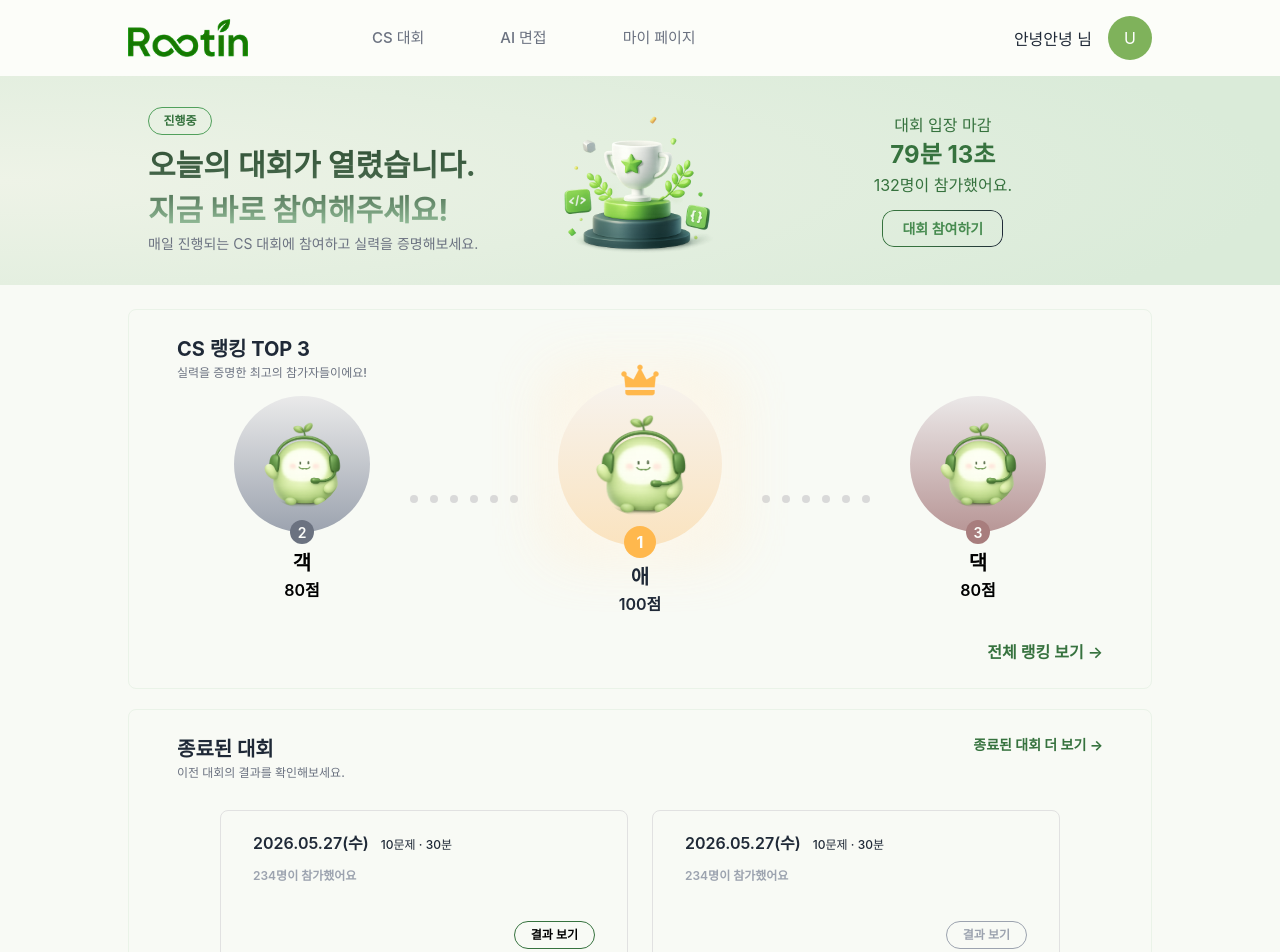
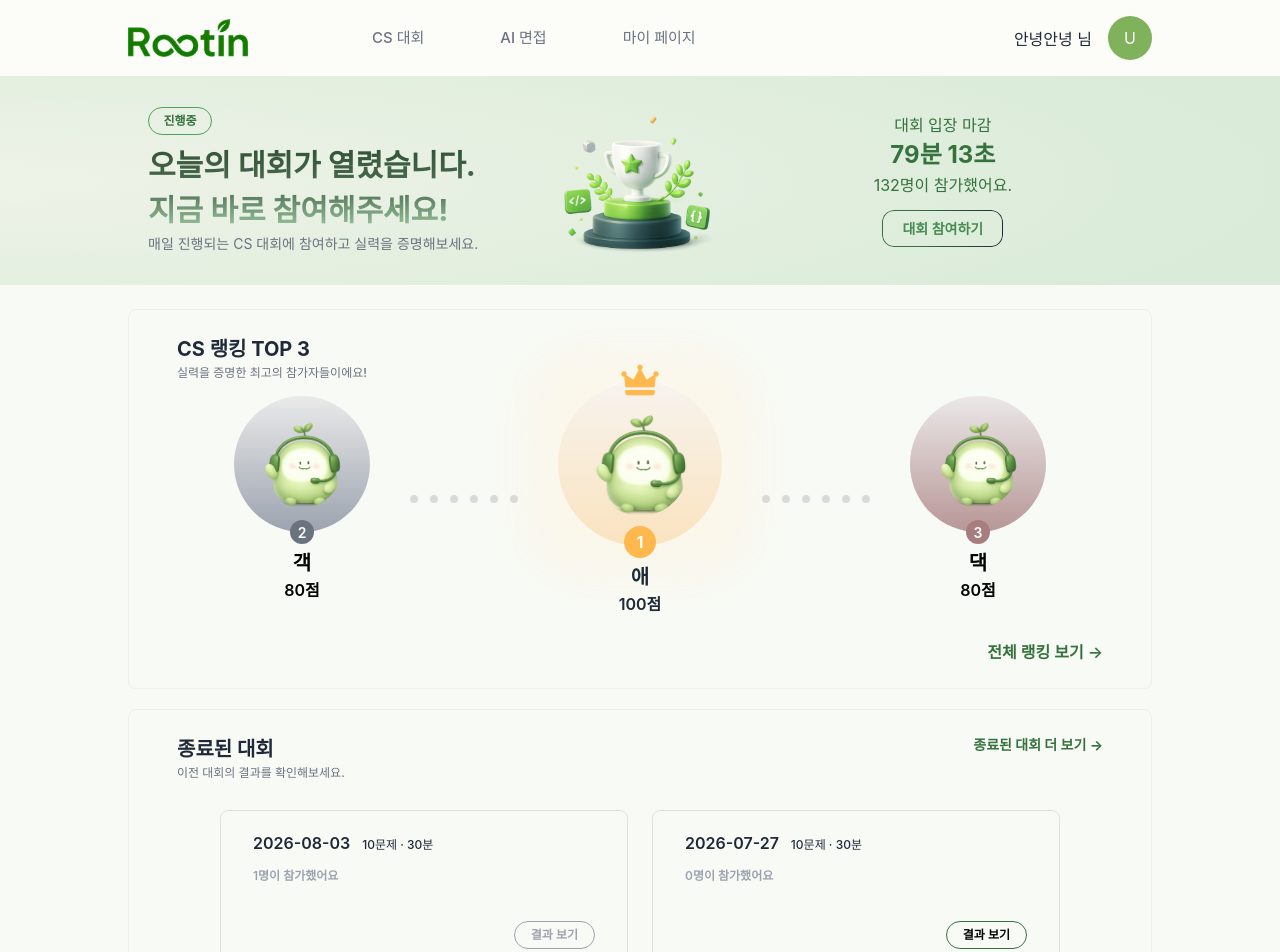
Before and after one commit to Rootin-lion/rootin-fe, a Next.js app: page /contests in a window 1280 px wide. Shown: the top 952 px of the page. Built offline with nearby package versions, Linux system fonts and the light colour scheme; a web font is replaced by a local one.

Commit message:
feat: 과거 대회 연결

```diff
--- a/src/components/contests/Banner.tsx
+++ b/src/components/contests/Banner.tsx
@@ -61,6 +61,9 @@ export default function Banner({
     return `${m}분 ${s}초`;
   };
 
+  const timeColor =
+    competition.remainingSeconds >= 300 ? "text-primary-900" : "text-error";
+
   return (
     <div className="w-full bg-[radial-gradient(100%_100%_at_0%_50%,#EEF3E7_0%,#E4EFE0_50%,#DAEBD9_100%)]">
       <div className="mx-auto flex max-w-5xl items-center justify-between py-7">
@@ -108,7 +111,7 @@ export default function Banner({
               ) : (
                 <>
                   <p>대회 입장 마감</p>
-                  <p className="text-[24px] font-bold">
+                  <p className={`${timeColor} text-[24px] font-bold`}>
                     {formatRemainingTime(competition.remainingSeconds)}
                   </p>
                   <p>132명이 참가했어요.</p>
--- a/src/components/contests/ContestResultCard.tsx
+++ b/src/components/contests/ContestResultCard.tsx
@@ -1,3 +1,4 @@
+import { ContestResultsState } from "@/types/contests/competition";
 import React from "react";
 
 const CardButton = ({
@@ -22,24 +23,28 @@ const CardButton = ({
 };
 
 export default function ContestResultCard({
-  isDisabled,
+  contests,
 }: {
-  isDisabled: boolean;
+  contests: ContestResultsState;
 }) {
   return (
     <div className="flex w-full max-w-102 flex-col gap-9 rounded-lg border border-[#E1E1E1] px-8 py-5">
       <div className="flex items-baseline gap-3">
         <div className="flex flex-col gap-3">
-          <p className="text-text text-[16px] font-semibold">2026.05.27(수)</p>
+          <p className="text-text text-[16px] font-semibold">
+            {contests.competitionDate}
+          </p>
           <p className="text-disabled-text text-[12px] font-semibold">
-            234명이 참가했어요
+            {contests.participantCount}명이 참가했어요
           </p>
         </div>
-        <p className="text-text text-[12px] font-medium">10문제 · 30분</p>
+        <p className="text-text text-[12px] font-medium">
+          {contests.problemCount}문제 · {contests.timeLimitMinutes}분
+        </p>
       </div>
 
       <div className="text-right">
-        <CardButton isDisabled={isDisabled}>결과 보기</CardButton>
+        <CardButton isDisabled={contests.viewable}>결과 보기</CardButton>
       </div>
     </div>
   );
--- a/src/components/contests/PastContestsSection.tsx
+++ b/src/components/contests/PastContestsSection.tsx
@@ -1,6 +1,10 @@
+"use client";
+
+import { useState } from "react";
 import BoxWrapper from "../shared/BoxWrapper";
 import ContestResultCard from "./ContestResultCard";
 import SectionTitle from "./SectionTitle";
+import { ContestResultsState } from "@/types/contests/competition";
 
 const Bar = ({ isActive }: { isActive?: boolean }) => {
   const wdtStyle = isActive ? "w-8" : "w-5";
@@ -13,6 +17,41 @@ const Bar = ({ isActive }: { isActive?: boolean }) => {
 };
 
 export default function PastContestsSection() {
+  const [contestResults, setContestResults] = useState<ContestResultsState[]>([
+    {
+      competitionId: 1,
+      competitionDate: "2026-08-03",
+      problemCount: 10,
+      timeLimitMinutes: 30,
+      participantCount: 1,
+      viewable: true,
+    },
+    {
+      competitionId: 2,
+      competitionDate: "2026-07-27",
+      problemCount: 10,
+      timeLimitMinutes: 30,
+      participantCount: 0,
+      viewable: false,
+    },
+    {
+      competitionId: 3,
+      competitionDate: "2026-08-03",
+      problemCount: 10,
+      timeLimitMinutes: 30,
+      participantCount: 1,
+      viewable: true,
+    },
+    {
+      competitionId: 4,
+      competitionDate: "2026-07-27",
+      problemCount: 10,
+      timeLimitMinutes: 30,
+      participantCount: 0,
+      viewable: false,
+    },
+  ]);
+
   return (
     <BoxWrapper>
       <div className="flex flex-col px-6">
@@ -23,10 +62,9 @@ export default function PastContestsSection() {
         />
         <div className="mt-7 flex w-full justify-center">
           <div className="grid w-full max-w-210 grid-cols-2 justify-items-center gap-6">
-            <ContestResultCard isDisabled={false} />
-            <ContestResultCard isDisabled={true} />
-            <ContestResultCard isDisabled={false} />
-            <ContestResultCard isDisabled={false} />
+            {contestResults.map((result) => (
+              <ContestResultCard key={result.competitionId} contests={result} />
+            ))}
           </div>
         </div>
         <div className="mt-9 flex justify-center gap-2">
```
Also changed, not shown: src/types/contests/competition.ts (+9 -0 lines).
